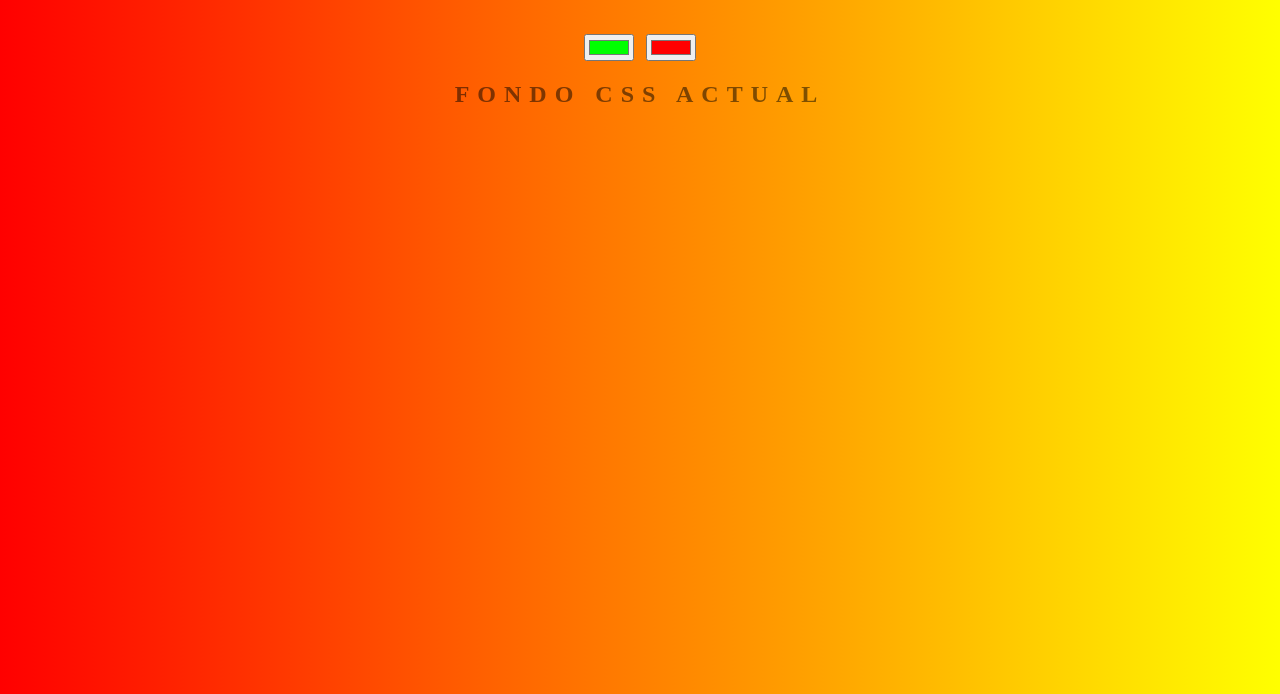
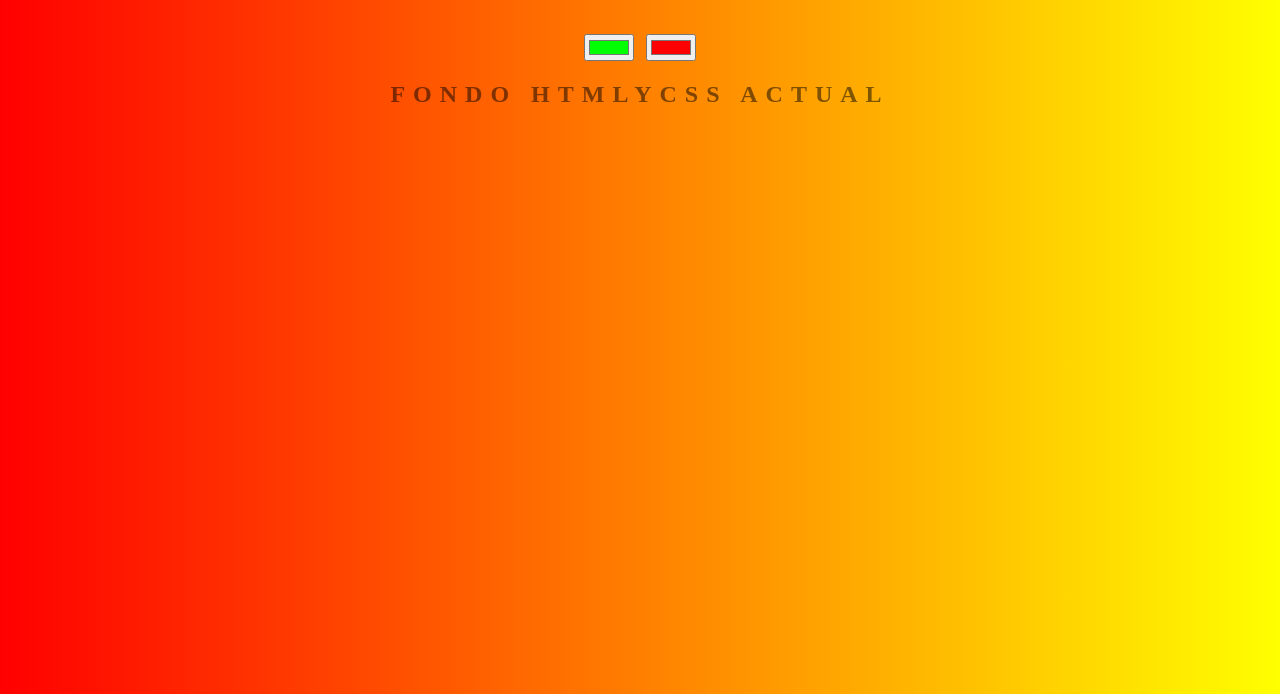
Before and after one commit to AgustinSalazar95/background-generator, a plain HTML site: page index.html in a window 1280 px wide. Shown: the part 106-800 px from the top of the page. Drawn offline with Linux system fonts and the light colour scheme.

Commit message:
Cambiamos H2

```diff
--- a/index.html
+++ b/index.html
@@ -11,7 +11,7 @@
     <h1>Cool de Background</h1>
     <input class="color1" type="color" name="color1" value="#00ff00">
     <input class="color2" type="color" name="color2" value="#ff0000">
-    <h2>Fondo CSS Actual</h2>
+    <h2>Fondo HTMLyCSS Actual </h2>
     <h3></h3>
 
     <script type="text/javascript" src="script.js"></script>
```
